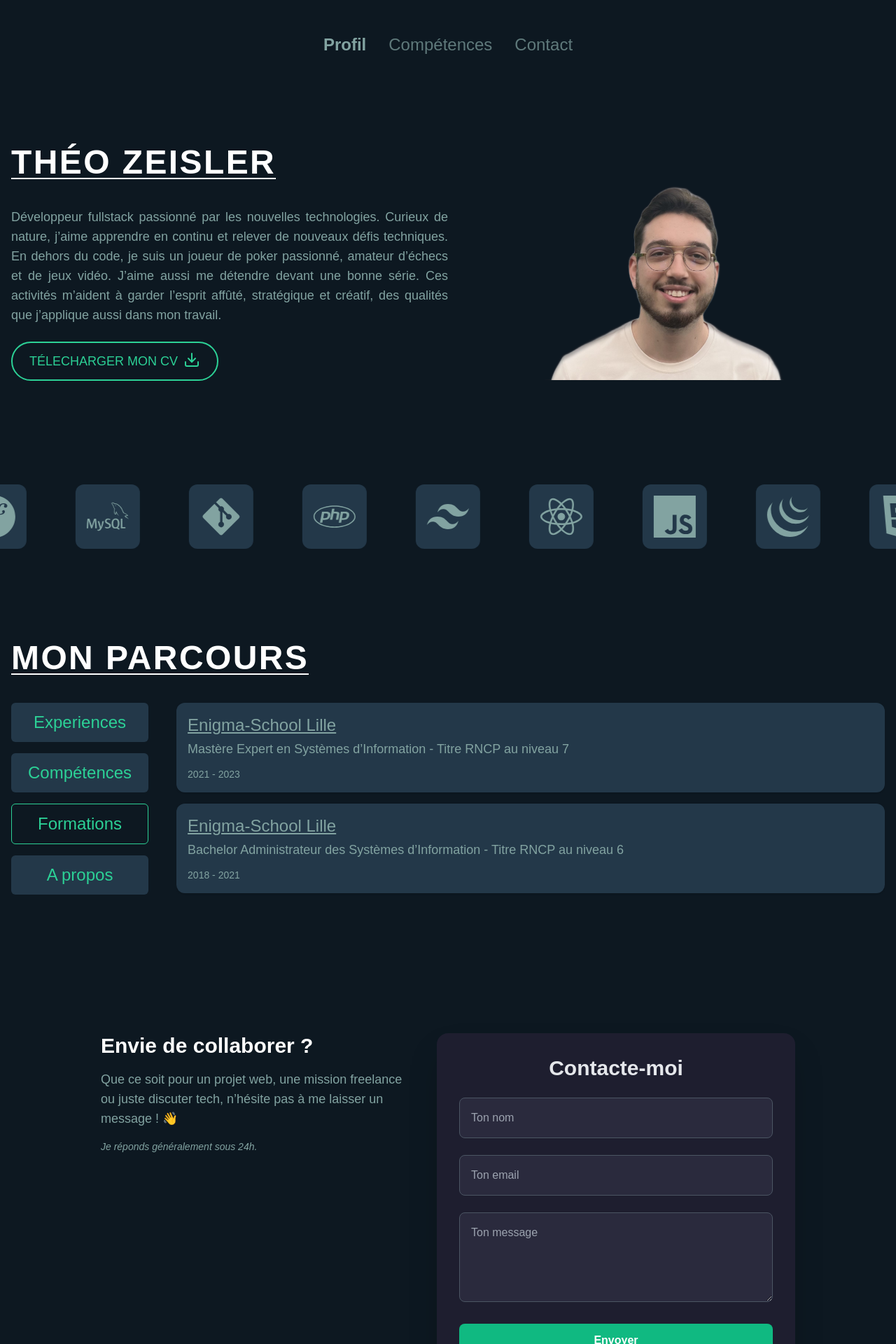
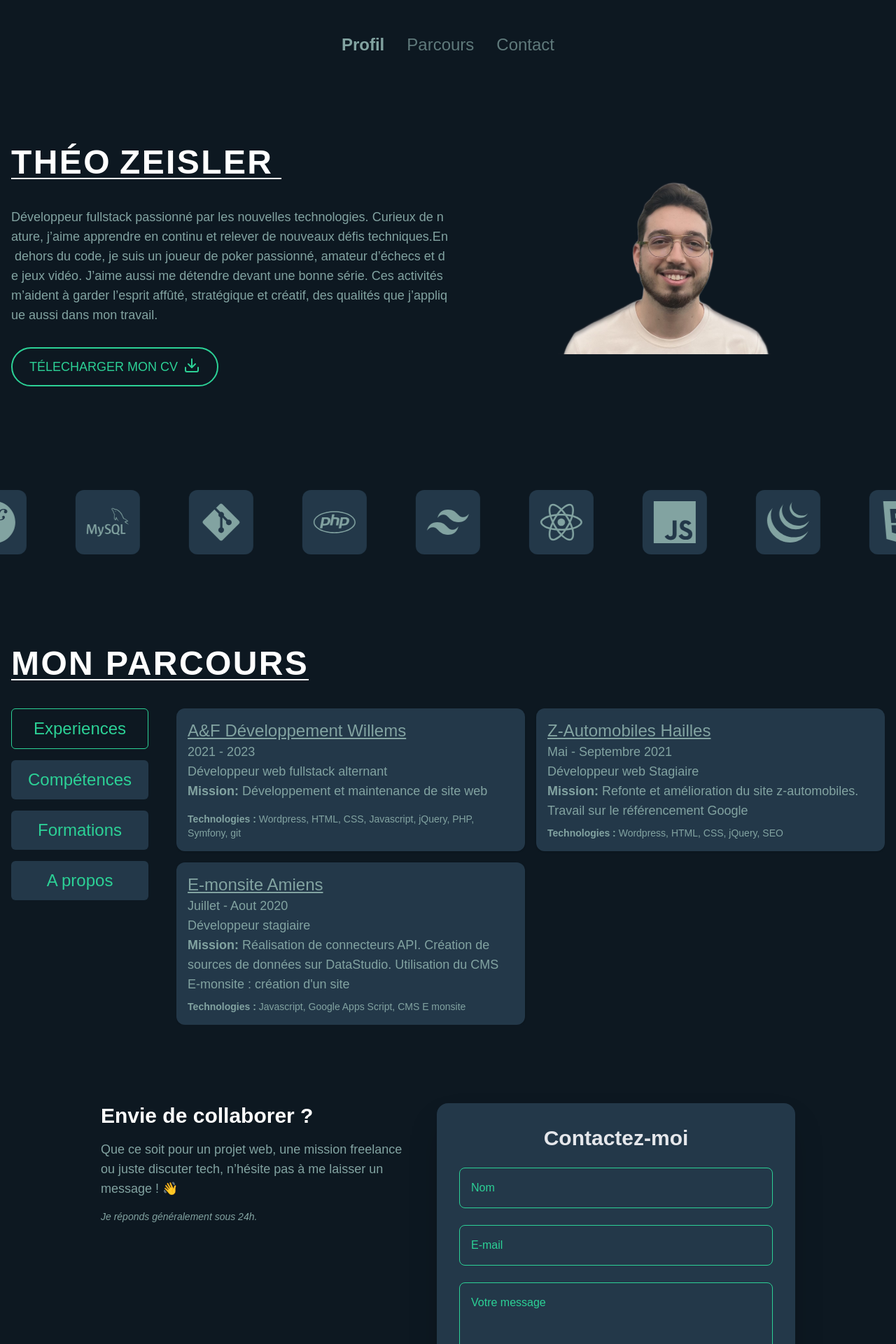
Before and after one commit to TheoZeisler/Portfolio, a React (Vite) app: page / in a window 1280 px wide. Shown: the top 1920 px of the page at 70% size. Built offline with nearby package versions, Linux system fonts and the light colour scheme.

Commit message:
ajout d'animations

```diff
--- a/package.json
+++ b/package.json
@@ -10,6 +10,7 @@
     "preview": "vite preview"
   },
   "dependencies": {
+    "framer-motion": "^12.9.6",
     "lucide": "^0.477.0",
     "lucide-react": "^0.477.0",
     "react": "^18.3.1",
--- a/src/App.jsx
+++ b/src/App.jsx
@@ -1,7 +1,6 @@
 import { BrowserRouter } from "react-router";
 import { Header } from "./components/header/header";
 import { Titre } from "./components/ui/titre";
-import { Text } from "./components/ui/text";
 import { ImageProfil } from "./components/ui/imageProfil";
 import { DownloadButton } from "./components/ui/downloadButton";
 import { SliderPicto } from "./components/slider/sliderPicto";
@@ -9,12 +8,14 @@ import React, { useState } from "react";
 import { Cards, icons } from "./components/card/cards";
 import ContactForm from "./components/form/contactForm";
 import { useRef } from "react";
+import { AnimatePresence, motion } from "framer-motion";
+import { AnimatedText } from "./components/animations/animatedText";
+import { SplitText } from "./components/animations/splitText";
 
 const tabs = [
   { id: "experiences", label: "Experiences" },
   { id: "competences", label: "Compétences" },
   { id: "formations", label: "Formations" },
-
   { id: "apropos", label: "A propos" },
 ];
 
@@ -128,7 +129,7 @@ const content = {
         <p className="text-base md:text-lg leading-relaxed mb-4">
           En dehors du code, je suis un grand amateur de{" "}
           <span className="font-semibold text-white">poker</span>, joueur d’
-          <span className="font-semibold text-white">échecs</span>, et passionné
+          <span className="font-semibold text-white">échecs</span> et passionné
           de <span className="font-semibold text-white">jeux vidéo</span>. Le
           soir, je me détends volontiers devant une bonne série toujours à la
           recherche de nouveaux univers à explorer.
@@ -158,19 +159,32 @@ function App() {
         <div className="max-lg:text-center max-sm:px-4 flex flex-col max-lg:items-center gap-2 justify-between">
           <div>
             <h1 className="text-3xl font-bold tracking-wider lg:text-5xl text-white uppercase relative inline-block mb-10">
-              Théo Zeisler
+              <AnimatedText text="Théo Zeisler" />
               <span className="absolute left-0 bottom-0 w-full h-[2px] bg-white"></span>
             </h1>
-            <Text
+            <SplitText
+              className="text-lg text-textWhite text-justify"
               text="Développeur fullstack passionné par les nouvelles technologies. Curieux de nature, j’aime apprendre en continu et relever de nouveaux défis techniques.
 En dehors du code, je suis un joueur de poker passionné, amateur d’échecs et de jeux vidéo. J’aime aussi me détendre devant une bonne série. Ces activités m’aident à garder l’esprit affûté, stratégique et créatif, des qualités que j’applique aussi dans mon travail."
             />
           </div>
-          <ImageProfil className="lg:hidden"></ImageProfil>
+          <motion.div
+            initial={{ opacity: 0, y: 50 }}
+            animate={{ opacity: 1, y: 0 }}
+            transition={{ duration: 0.6 }}
+          >
+            <ImageProfil className="lg:hidden" />
+          </motion.div>
           <DownloadButton text="Télecharger mon CV"></DownloadButton>
         </div>
         <div className="max-lg:hidden flex justify-center">
-          <ImageProfil />
+          <motion.div
+            initial={{ opacity: 0, y: 50 }}
+            animate={{ opacity: 1, y: 0 }}
+            transition={{ duration: 0.6 }}
+          >
+            <ImageProfil />
+          </motion.div>
         </div>
       </section>
       <SliderPicto />
@@ -204,12 +218,12 @@ En dehors du code, je suis un joueur de poker passionné, amateur d’échecs et
 }
 
 function ProfilePage() {
-  const [activeTab, setActiveTab] = useState("formations");
+  const [activeTab, setActiveTab] = useState("experiences");
 
   return (
     <div className="mt-6">
       {/* Sidebar */}
-      <div className="flex flex-col space-y-4 md:flex-row md:space-x-10 md:space-y-0 md:h-[360px] overflow-hidden">
+      <div className="flex flex-col space-y-4 md:flex-row md:space-x-10 md:space-y-0 ">
         {/* Navigation */}
         <div className="md:flex md:flex-col gap-4 grid grid-cols-2">
           {tabs.map((tab) => (
@@ -228,9 +242,19 @@ function ProfilePage() {
           ))}
         </div>
 
-        {/* Content */}
-        <div className="flex-1 overflow-y-auto custom-scroll">
-          {content[activeTab]}
+        <div className="flex-1 overflow-hidden relative min-h-[300px]">
+          <AnimatePresence mode="wait">
+            <motion.div
+              key={activeTab}
+              initial={{ x: 100, opacity: 0 }}
+              animate={{ x: 0, opacity: 1 }}
+              exit={{ x: -100, opacity: 0 }}
+              transition={{ duration: 0.3 }}
+              className="w-full"
+            >
+              {content[activeTab]}
+            </motion.div>
+          </AnimatePresence>
         </div>
       </div>
     </div>
--- /dev/null
+++ b/src/components/animations/animatedText.jsx
@@ -0,0 +1,21 @@
+import { motion } from "framer-motion";
+
+export function AnimatedText({ text, delay = 0 }) {
+  const words = text.split(" ");
+
+  return (
+    <span className="inline-block">
+      {words.map((word, i) => (
+        <motion.span
+          key={i}
+          className="inline-block mr-3"
+          initial={{ y: "100%" }}
+          animate={{ y: 0 }}
+          transition={{ delay: delay + i * 0.05, duration: 0.5 }}
+        >
+          {word}
+        </motion.span>
+      ))}
+    </span>
+  );
+}
--- /dev/null
+++ b/src/components/animations/splitText.jsx
@@ -0,0 +1,45 @@
+import { motion } from "framer-motion";
+
+const container = {
+  hidden: { opacity: 0 },
+  show: {
+    opacity: 1,
+    transition: {
+      staggerChildren: 0.003,
+    },
+  },
+};
+
+const child = {
+  hidden: { opacity: 0, y: `0.25em` },
+  show: {
+    opacity: 1,
+    y: `0em`,
+    transition: {
+      ease: "easeOut",
+      duration: 0.3,
+    },
+  },
+};
+
+export function SplitText({ text }) {
+  return (
+    <motion.div
+      className="text-lg text-textWhite text-justify"
+      style={{ display: "flex", flexWrap: "wrap", overflow: "hidden" }}
+      variants={container}
+      initial="hidden"
+      animate="show"
+    >
+      {text.split("").map((char, index) => (
+        <motion.span
+          key={index}
+          variants={child}
+          style={{ display: "inline-block", whiteSpace: "pre" }}
+        >
+          {char}
+        </motion.span>
+      ))}
+    </motion.div>
+  );
+}
--- a/src/components/form/contactForm.jsx
+++ b/src/components/form/contactForm.jsx
@@ -29,35 +29,35 @@ export default function ContactForm() {
   return (
     <form
       onSubmit={handleSubmit}
-      className="max-w-lg mx-auto p-8 bg-[#1e1e2f] rounded-2xl shadow-2xl space-y-6 text-gray-200"
+      className="max-w-lg mx-auto p-8 bg-lightBg rounded-2xl shadow-2xl space-y-6 text-gray-200"
     >
-      <h2 className="text-3xl font-bold text-center">Contacte-moi</h2>
+      <h2 className="text-3xl font-bold text-center">Contactez-moi</h2>
 
       <input
         type="text"
         name="name"
-        placeholder="Ton nom"
+        placeholder="Nom"
         required
-        className="w-full p-4 rounded-lg bg-[#2a2a3d] text-white placeholder-gray-400 border border-gray-600 focus:ring-2 focus:ring-emerald-500 focus:outline-none"
+        className="w-full p-4 rounded-lg bg-lightBg text-white placeholder-lightGreen border border-lightGreen focus:ring-2 focus:ring-emerald-500 focus:outline-none"
       />
       <input
         type="email"
         name="email"
-        placeholder="Ton email"
+        placeholder="E-mail"
         required
-        className="w-full p-4 rounded-lg bg-[#2a2a3d] text-white placeholder-gray-400 border border-gray-600 focus:ring-2 focus:ring-emerald-500 focus:outline-none"
+        className="w-full p-4 rounded-lg bg-lightBg text-white placeholder-lightGreen border border-lightGreen focus:ring-2 focus:ring-emerald-500 focus:outline-none"
       />
       <textarea
         name="message"
-        placeholder="Ton message"
+        placeholder="Votre message"
         required
-        className="w-full p-4 rounded-lg bg-[#2a2a3d] text-white placeholder-gray-400 border border-gray-600 focus:ring-2 focus:ring-emerald-500 focus:outline-none h-32"
+        className="w-full p-4 rounded-lg bg-lightBg text-white placeholder-lightGreen border border-lightGreen focus:ring-2 focus:ring-emerald-500 focus:outline-none h-32"
       />
 
       <button
         type="submit"
         disabled={status === "loading"}
-        className="w-full bg-emerald-500 hover:bg-emerald-600 text-white font-semibold py-3 rounded-lg transition disabled:opacity-50"
+        className="w-full bg-lightGreen hover:bg-emerald-600 text-white font-semibold py-3 rounded-lg transition disabled:opacity-50"
       >
         {status === "loading" ? "Envoi..." : "Envoyer"}
       </button>
--- a/src/components/header/nav.jsx
+++ b/src/components/header/nav.jsx
@@ -2,7 +2,7 @@ import { useState, useEffect, useRef } from "react";
 
 export const nav = [
   { label: "Profil", name: "profil" },
-  { label: "Compétences", name: "competences" },
+  { label: "Parcours", name: "competences" },
   { label: "Contact", name: "contact" },
 ];
 
--- a/src/components/ui/downloadButton.jsx
+++ b/src/components/ui/downloadButton.jsx
@@ -2,9 +2,13 @@ import { Download } from "lucide-react";
 
 export function DownloadButton({ text }) {
   return (
-    <button className="text-light text-lightGreen uppercase w-fit text-sizeText flex gap-2 px-6 py-3 border-2 border-lightGreen rounded-full text-lg font-medium hover:bg-lightGreen hover:text-bgCustom transition mt-4">
+    <a
+      href="cv-theo-zeisler-developpeur.pdf"
+      download
+      className="text-light text-lightGreen uppercase w-fit text-sizeText flex gap-2 px-6 py-3 border-2 border-lightGreen rounded-full text-lg font-medium hover:bg-lightGreen hover:text-bgCustom transition mt-4"
+    >
       <span>{text}</span>
       <Download className="w-6 h-6" />
-    </button>
+    </a>
   );
 }
--- a/src/components/ui/text.jsx
+++ /dev/null
@@ -1,3 +0,0 @@
-export function Text({ text }) {
-  return <p className="text-lg text-textWhite text-justify">{text}</p>;
-}
```
Also changed, not shown: 2 other files (tests, documents, lock files or other folders).
